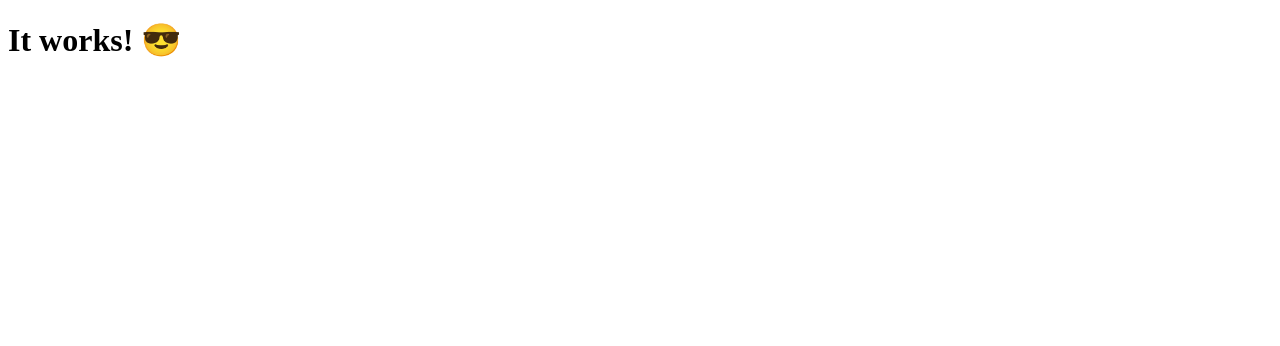
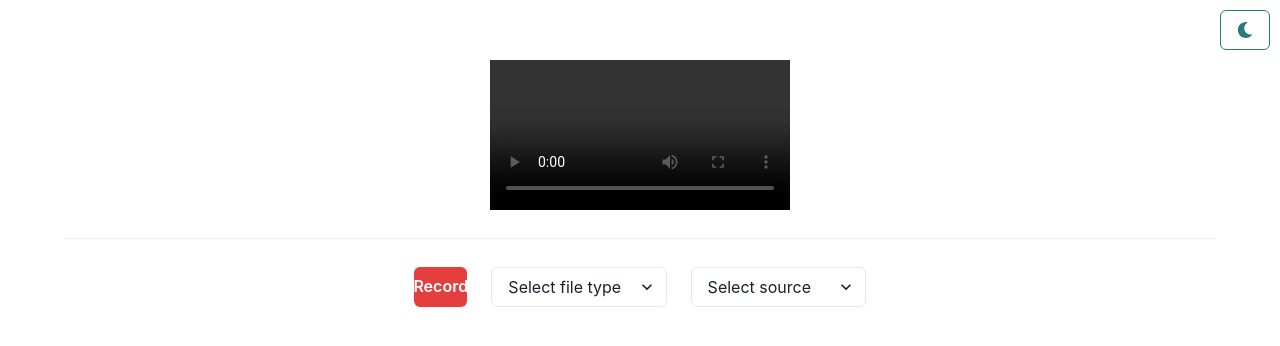
Before and after one commit to michalszc/screen-recorder, a React (Create React App) app: page / in a window 1280 px wide. Shown: the top 346 px of the page. Built offline with nearby package versions, Linux system fonts and the light colour scheme.

Commit message:
Created basic layout

```diff
--- a/public/index.html
+++ b/public/index.html
@@ -24,7 +24,7 @@
       work correctly both with client-side routing and a non-root public URL.
       Learn how to configure a non-root public URL by running `npm run build`.
     -->
-    <title>React App</title>
+    <title>SCREEN-RECORDER</title>
   </head>
   <body>
     <noscript>You need to enable JavaScript to run this app.</noscript>
--- a/src/components/App.js
+++ b/src/components/App.js
@@ -1,9 +1,32 @@
+import { Divider, Select, Center, HStack, VStack } from '@chakra-ui/react';
+import Video from './Video';
+import ThemeButton from './ThemeButton';
+import RecordButton from './RecordButton';
 
 function App() {
   return (
-    <div className="App">
-      <h1>It works! 😎</h1>
-    </div>
+    <>
+      <ThemeButton />
+      <Center>
+        <VStack w={'100%'}>
+          <Video />
+          <Divider margin='20px' maxWidth={'90%'}/>
+          <HStack spacing='24px'>
+            <RecordButton />
+            <Select placeholder='Select file type'>
+              <option value='option1'>Option 1</option>
+              <option value='option2'>Option 2</option>
+              <option value='option3'>Option 3</option>
+            </Select>
+            <Select placeholder='Select source'>
+              <option value='option1'>Option 1</option>
+              <option value='option2'>Option 2</option>
+              <option value='option3'>Option 3</option>
+            </Select>
+          </HStack>
+        </VStack>
+      </Center>
+    </>
   );
 }
 
--- /dev/null
+++ b/src/components/RecordButton.js
@@ -0,0 +1,11 @@
+import { Button } from '@chakra-ui/react';
+
+function RecordButton() {
+    return (
+        <>
+            <Button colorScheme='red'>Record</Button>
+        </>
+    );
+}
+
+export default RecordButton;
--- /dev/null
+++ b/src/components/ThemeButton.js
@@ -0,0 +1,17 @@
+import { Button, Flex, Spacer, Icon, useColorMode } from '@chakra-ui/react';
+import { FaSun, FaMoon } from 'react-icons/fa';
+
+function ThemeButton() {
+    const { colorMode, toggleColorMode } = useColorMode();
+
+return (
+        <Flex minWidth='max-content' padding='10px'>
+            <Spacer />
+            <Button colorScheme='teal' variant='outline' onClick={toggleColorMode}>
+                <Icon as={ colorMode === 'dark' ? FaSun : FaMoon} />
+            </Button>
+        </Flex>
+    );
+}
+
+export default ThemeButton;
--- /dev/null
+++ b/src/components/Video.js
@@ -0,0 +1,10 @@
+
+function Video() {
+    return (
+        <>
+            <video controls/>
+        </>
+    );
+}
+
+export default Video;
--- a/src/index.js
+++ b/src/index.js
@@ -1,10 +1,15 @@
 import React from 'react';
 import ReactDOM from 'react-dom/client';
+import { ChakraProvider, ColorModeScript  } from '@chakra-ui/react';
 import App from './components/App';
+import theme from './theme';
 
 const root = ReactDOM.createRoot(document.getElementById('root'));
 root.render(
   <React.StrictMode>
-    <App />
+    <ChakraProvider>
+      <ColorModeScript initialColorMode={theme.config.initialColorMode} />
+      <App />
+    </ChakraProvider>
   </React.StrictMode>
 );
--- /dev/null
+++ b/src/theme.js
@@ -0,0 +1,10 @@
+import { extendTheme } from '@chakra-ui/react';
+
+const config = {
+  initialColorMode: 'light',
+  useSystemColorMode: true,
+};
+
+const theme = extendTheme({ config });
+
+export default theme;
```
Also changed, not shown: package.json (+17 -5 lines), 1 other file (tests, documents, lock files or other folders).
